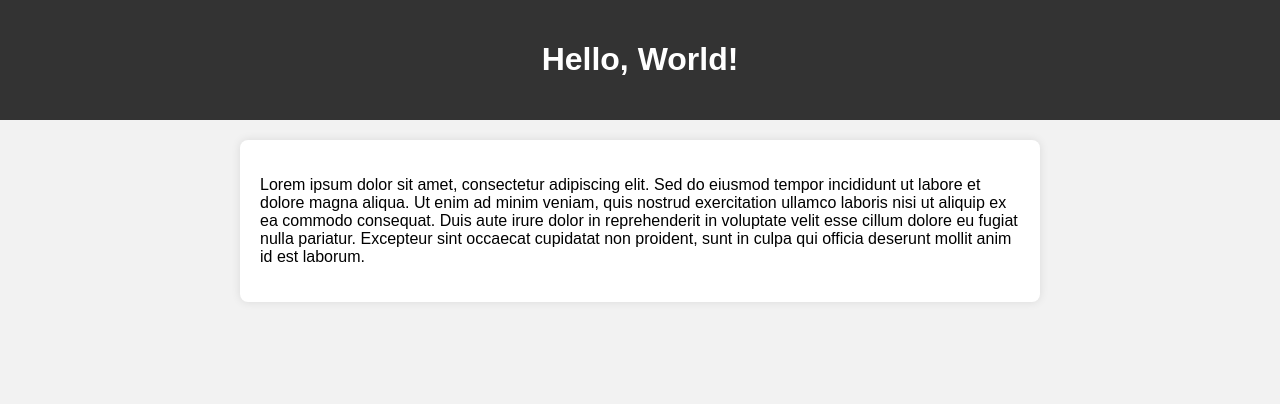
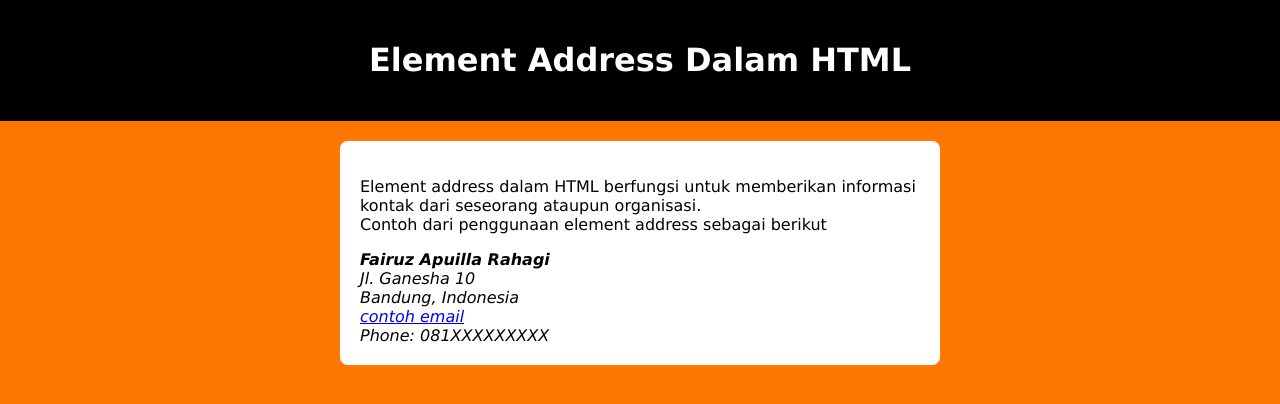
Before and after one commit to FairuzRahagi/FairuzRahagi.github.io, a plain HTML site: page index.html in a window 1280 px wide. Drawn offline with Linux system fonts and the light colour scheme.

Commit message:
Update index.html

```diff
--- a/index.html
+++ b/index.html
@@ -1,22 +1,22 @@
 <!DOCTYPE html>
 <html>
 <head>
-    <title>Hello, World!</title>
+    <title>Element Address Dalam HTML</title>
     <style>
         body {
-            font-family: Arial, sans-serif;
+            font-family: Verdana, Geneva, Tahoma, sans-serif;
             margin: 0;
             padding: 0;
-            background-color: #f2f2f2;
+            background-color: #fc7600;
         }
         header {
-            background-color: #333;
+            background-color: #000000;
             color: #fff;
             padding: 20px;
             text-align: center;
         }
         .container {
-            max-width: 800px;
+            max-width: 600px;
             margin: 20px auto;
             padding: 0 20px;
         }
@@ -24,17 +24,25 @@
             background-color: #fff;
             padding: 20px;
             border-radius: 8px;
-            box-shadow: 0 0 10px rgba(0,0,0,0.1);
+            box-shadow: 0 0 10px rgba(255, 255, 255, 0.1);
         }
     </style>
 </head>
 <body>
     <header>
-        <h1>Hello, World!</h1>
+        <h1>Element Address Dalam HTML</h1>
     </header>
     <div class="container">
         <div class="content">
-            <p>Lorem ipsum dolor sit amet, consectetur adipiscing elit. Sed do eiusmod tempor incididunt ut labore et dolore magna aliqua. Ut enim ad minim veniam, quis nostrud exercitation ullamco laboris nisi ut aliquip ex ea commodo consequat. Duis aute irure dolor in reprehenderit in voluptate velit esse cillum dolore eu fugiat nulla pariatur. Excepteur sint occaecat cupidatat non proident, sunt in culpa qui officia deserunt mollit anim id est laborum.</p>
+            <p>Element address dalam HTML berfungsi untuk memberikan informasi kontak dari seseorang ataupun organisasi. <br>Contoh dari penggunaan element address sebagai berikut</p>
+
+            <address>
+                <strong>Fairuz Apuilla Rahagi</strong><br>
+                Jl. Ganesha 10<br>
+                Bandung, Indonesia<br>
+                <a href="mailto:randomemail@gmail.com">contoh email</a><br>
+                Phone: 081XXXXXXXXX
+            </address>
         </div>
     </div>
 </body>
```
